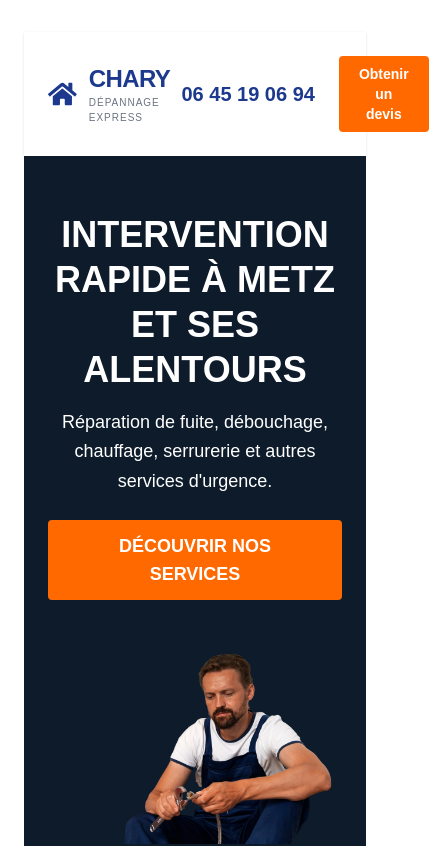
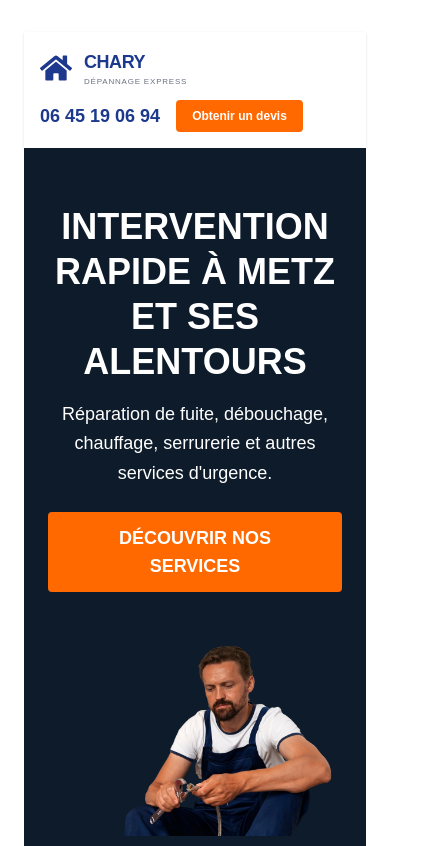
Before and after one commit to mikaelvery/chary-depannage-website, a Next.js app: page / in a window 390 px wide. Shown: the top 846 px of the page, 429 px wide, since content can reach past the window. Built offline with nearby package versions, Linux system fonts and the light colour scheme.

Commit message:
modify responsive

```diff
--- a/src/app/_components/Header.tsx
+++ b/src/app/_components/Header.tsx
@@ -3,24 +3,26 @@ import { FaHome } from "react-icons/fa";
 export default function Header() {
   return (
     <header className="bg-white w-full shadow">
-      <div className="max-w-6xl mx-auto flex justify-between items-center px-6 py-6">
+      <div className="max-w-6xl mx-auto flex flex-wrap justify-between items-center px-4 py-4 md:px-6">
         {/* Logo + Nom */}
-        <div className="flex items-center gap-3">
-          <FaHome className="h-10 w-10 text-blue-900" />
+        <div className="flex items-center gap-3 mb-3 md:mb-0 flex-shrink-0">
+          <FaHome className="h-8 w-8 md:h-10 md:w-10 text-blue-900" />
           <div>
-            <h1 className="text-2xl font-bold text-blue-900 tracking-tight">CHARY</h1>
-            <p className="text-[10px] text-gray-500 uppercase tracking-widest">
+            <h1 className="text-lg md:text-2xl font-bold text-blue-900 tracking-tight">
+              CHARY
+            </h1>
+            <p className="text-[8px] md:text-[10px] text-gray-500 uppercase tracking-widest">
               Dépannage Express
             </p>
           </div>
         </div>
 
         {/* Coordonnées + Bouton */}
-        <div className="flex items-center gap-6">
-          <span className="text-xl font-bold text-blue-900 whitespace-nowrap">
+        <div className="flex flex-wrap items-center gap-4 md:gap-6">
+          <span className="text-lg md:text-xl font-bold text-blue-900 whitespace-nowrap">
             06 45 19 06 94
           </span>
-          <button className="bg-orange-500 text-white font-semibold px-5 py-2 rounded hover:bg-orange-600 transition text-sm">
+          <button className="bg-orange-500 text-white font-semibold px-4 py-2 rounded hover:bg-orange-600 transition text-xs md:text-sm whitespace-nowrap">
             Obtenir un devis
           </button>
         </div>
```
